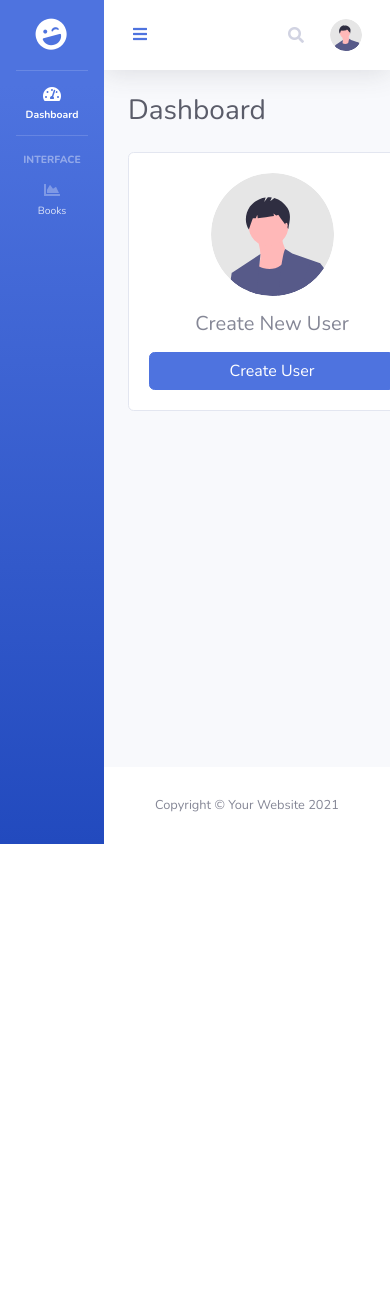
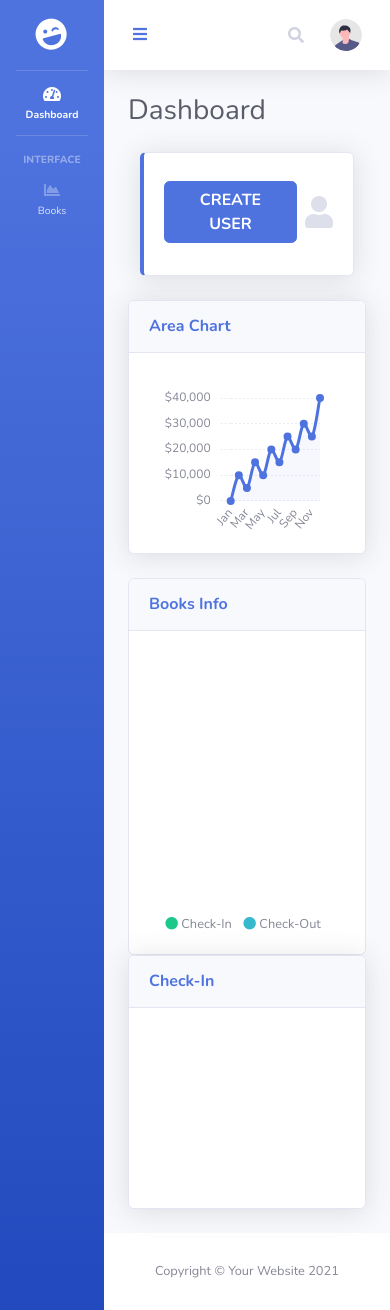
Before and after one commit to immortal-zeus/scaledesk_repo, a Django app: page / in a window 390 px wide. Before the commit the page ends 844 px from the top, so only its background shows below. Run offline with Django 3.2, Linux system fonts and the light colour scheme; the visitor is signed in with stand-in values (Sample User, id 1); some libraries are stand-ins or nearby versions.

Commit message:
Updated dashboard page

```diff
--- a/scale/suser/templates/suser/dashboard.html
+++ b/scale/suser/templates/suser/dashboard.html
@@ -1,17 +1,19 @@
-{%  extends 'suser/index.html' %}
+{% extends 'suser/index.html' %}
 {% load static %}
 {% block content %}
 <style>
-  .msg{
-      color:red;
-      font-size:14px;
-      margin-bottom:0px;
+  .msg {
+    color: red;
+    font-size: 14px;
+    margin-bottom: 0px;
   }
-    .view-password{
-        display:none;
+
+  .view-password {
+    display: none;
   }
-    #form-card{
-      display:none;
+
+  #form-card {
+    display: none;
   }
 </style>
 <div class="d-sm-flex align-items-center justify-content-between mb-4">
@@ -21,15 +23,80 @@
 
 
 </div>
-<div class="card user-card" style="width: 18rem;">
+ <!-- Earnings (Monthly) Card Example -->
+ <div class="col-xl-3 col-md-6 mb-4">
+  <div class="card border-left-primary shadow h-100 py-2">
       <div class="card-body">
-       <img class="img-profile rounded-circle d-block mx-auto" style="width:50%"
-       src="{% static 'suser/img/undraw_profile.svg' %}">
-     <h5 class="card-title text-center my-3">Create New User</h5>
-     <a href="{% url 'register' %}"  class="btn btn-primary add-btn" style="width:100%;">
+          <div class="row no-gutters align-items-center">
+              <div class="col mr-2">
+                  <a href="{% url 'register' %}" class="btn btn-primary text-s font-weight-bold  text-uppercase mb-1">
                       Create User</a>
+              </div>
+              <div class="col-auto">
+                  <i class="fas fa-user fa-2x text-gray-300"></i>
+              </div>
+          </div>
+      </div>
   </div>
 </div>
 
 
+<!-- Utility Content -->
+<p id="num-book-issued" style='display:none;'>{{issued}}</p>
+<p id="check-in" style='display:none;'>{{returned}}</p>
+<!--Graphs -->
+<div class='row'>
+  <div class="col-sm-12 col-md-8">
+      <!-- Area Chart -->
+      <div class="card shadow mb-4">
+        <div class="card-header py-3">
+            <h6 class="m-0 font-weight-bold text-primary">Area Chart</h6>
+        </div>
+        <div class="card-body">
+            <div class="chart-area">
+                <canvas id="myAreaChart"></canvas>
+            </div>
+
+        </div>
+    </div>
+  </div>
+  <div class="col-sm-12 col-md-4">
+    <!-- Pie Chart -->
+    <div class="card">
+      <!-- Card Header - Dropdown -->
+      <div class="card-header py-3 d-flex flex-row align-items-center justify-content-between">
+        <h6 class="m-0 font-weight-bold text-primary">Books Info</h6>
+      </div>
+      <!-- Card Body -->
+      <div class="card-body">
+        <div class="chart-pie pt-4 pb-2">
+          <canvas id="myPieChart"></canvas>
+        </div>
+        <div class="mt-4 text-center small">
+          <span class="mr-2">
+            <i class="fas fa-circle text-success"></i> Check-In
+          </span>
+          <span class="mr-2">
+            <i class="fas fa-circle text-info"></i> Check-Out
+          </span>
+        </div>
+      </div>
+    </div>
+  </div>
+
+  <div class='col-sm-12 col-md-8'>
+    <!-- Bar Chart -->
+    <div class="card shadow mb-4">
+      <div class="card-header py-3">
+        <h6 class="m-0 font-weight-bold text-primary">Check-In</h6>
+      </div>
+      <div class="card-body">
+        <div class="chart-bar">
+          <canvas id="myBarChart"></canvas>
+        </div>
+       </div>
+    </div>
+  </div>
+</div>
+
 {% endblock content %}
```
Lines whose indentation alone changed are shown as unchanged.
